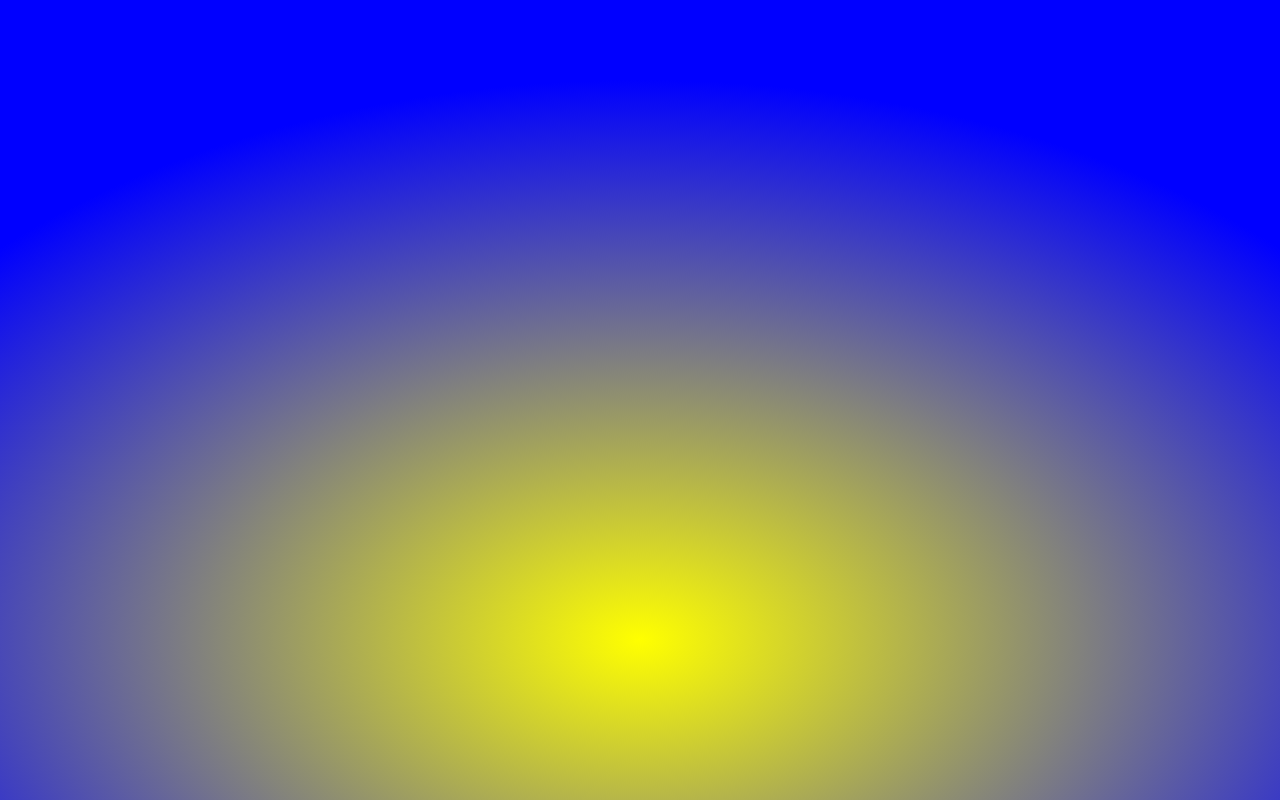
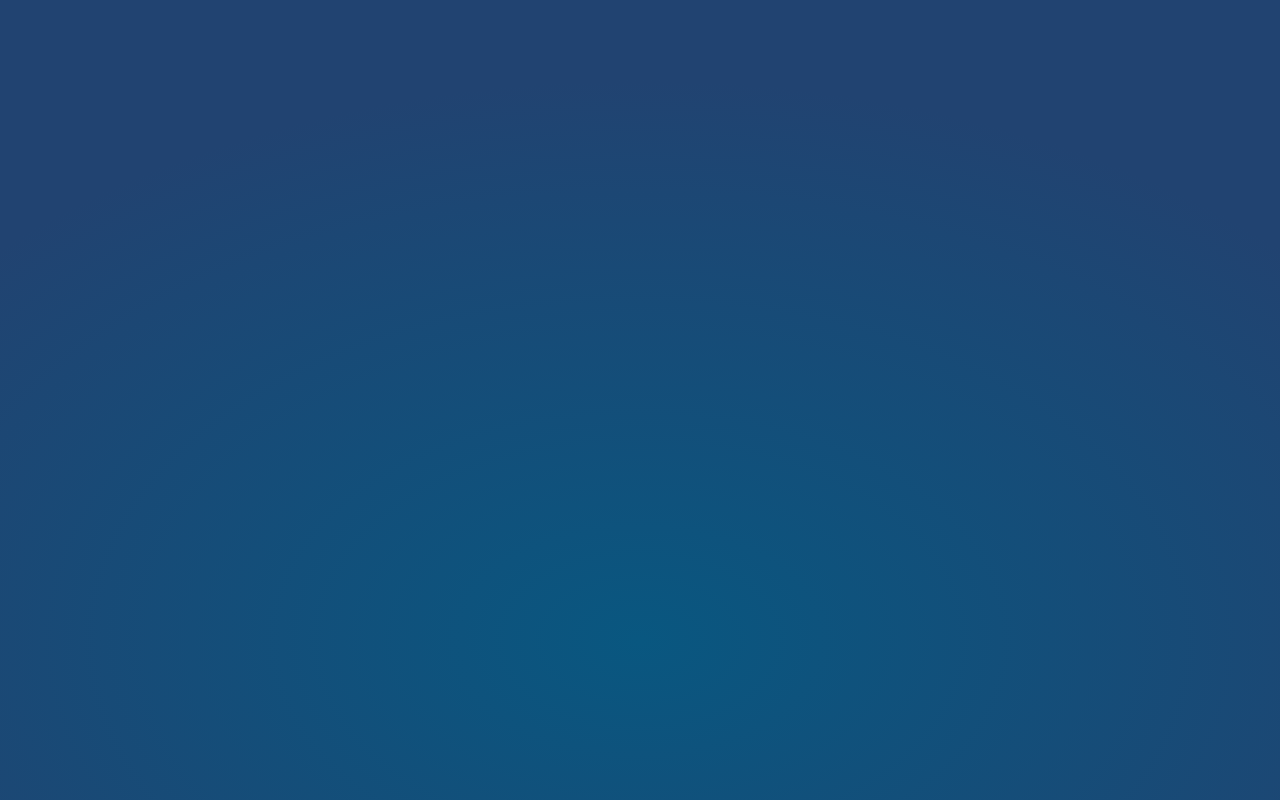
Before and after one commit to Gruev/svg-playground-tweenmax, a website: page index.html in a window 1280 px wide. Drawn offline with nearby package versions, Linux system fonts and the light colour scheme; files whose address does not match are found by name.

Commit message:
goood
Signed-off-by: Gruev <gruev.vladimir@gmail.com>

```diff
--- a/index.html
+++ b/index.html
@@ -59,8 +59,8 @@
     <svg class="field" viewBox="0 0 1000 1000">
       <defs>
         <radialGradient cx="50%" cy="80%" fx="50%" fy="80%" r="70%" id="bg">
-          <stop stop-color="yellow" offset="0%"/>
-          <stop stop-color="blue" offset="100%"/>
+          <stop stop-color="#095780" offset="0%"/>
+          <stop stop-color="#214371" offset="100%"/>
         </radialGradient>
       </defs>
       <rect fill="url(#bg)" width="100%" height="100%">
```
